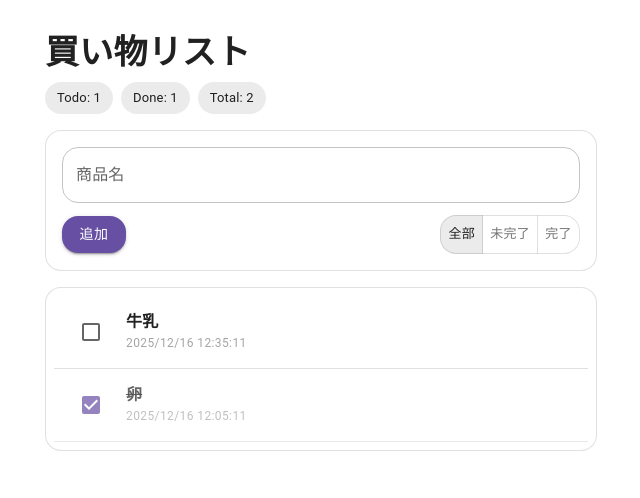
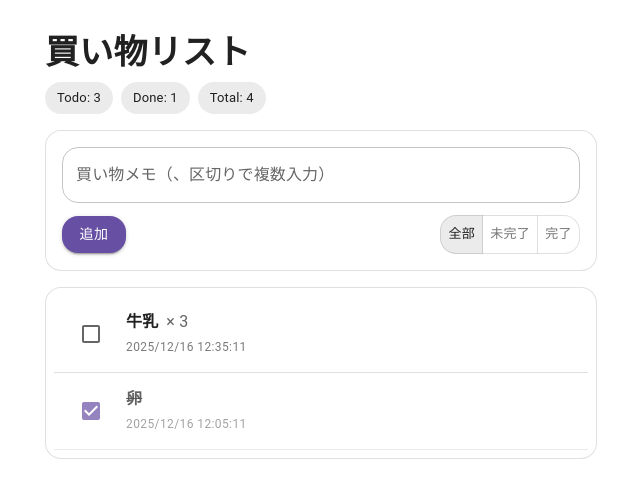
Before and after one commit to masaki0510/shopping-list, a Next.js app: page / in a window 1280 px wide. Shown: the top 498 px of the page, without its empty margins (319-959 px from the left). Built offline with nearby package versions, Linux system fonts and the light colour scheme; some icons are missing; what @mui/material-nextjs would draw is missing.

Commit message:
feat: 同名アイテムを自動マージして×n表示

```diff
--- a/app/page.tsx
+++ b/app/page.tsx
@@ -20,11 +20,11 @@ import {
   Chip,
 } from "@mui/material";
 import DeleteOutlineIcon from "@mui/icons-material/DeleteOutline";
-import { raw } from "@prisma/client/runtime/client";
 
 type Item = {
   id: number;
   name: string;
+  count: number;
   done: boolean;
   createdAt: string;
 };
@@ -34,8 +34,8 @@ export default function Home() {
   const [filter, setFilter] = useState<"all" | "todo" | "done">("all");
 
   const [items, setItems] = useState<Item[]>([
-    { id: 1, name: "牛乳", done: false, createdAt: new Date().toISOString() },
-    { id: 2, name: "卵",  done: true, createdAt: new Date(Date.now() - 1000 * 60 * 30).toISOString() },
+    { id: 1, name: "牛乳", count: 3, done: false, createdAt: new Date().toISOString() },
+    { id: 2, name: "卵", count: 1, done: true, createdAt: new Date(Date.now() - 1000 * 60 * 30).toISOString() },
   ]);
 
   const filtered = useMemo(() => {
@@ -45,47 +45,63 @@ export default function Home() {
   }, [items, filter]);
 
   const stats = useMemo(() => {
-    const total = items.length;
-    const done = items.filter((i) => i.done).length;
+    const total = items.reduce((sum, i) => sum + i.count, 0);
+    const done = items.filter((i) => i.done).reduce((sum, i) => sum + i.count, 0);
     return { total, done, todo: total - done };
   }, [items]);
 
   const addItem = () => {
-    const raw = name;
-    if (!raw.trim()) return;
+    if (!name.trim()) return;
 
-    const names = raw
-      .split(/[、,]/)        // 全角・半角カンマ対応
-      .map(s => s.trim())
+    const names = name
+      .split(/[、,]/)
+      .map((s) => s.trim())
       .filter(Boolean);
 
     if (names.length === 0) return;
 
-    const nextItems = names.map((n) => ({
-      id: Date.now() + Math.random(),
+    const now = new Date().toISOString();
+
+    setItems((prev) => {
+      const map = new Map<string, Item>();
+      for (const item of prev) map.set(item.name, item);
+
+      for (const n of names) {
+        const existing = map.get(n);
+        if (existing) {
+          map.set(n, {
+            ...existing,
+            count: existing.count + 1,
+            done: false,
+            createdAt: now,
+          });
+        } else {
+          map.set(n, {
+            id: Date.now() + Math.floor(Math.random() * 1000000),
             name: n,
-      quantity: null,
-      memo: null,
+            count: 1,
             done: false,
-      createdAt: new Date().toISOString(),
-    }));
+            createdAt: now,
+          });
+        }
+      }
 
-    setItems((prev) => [...nextItems, ...prev]);
+      return Array.from(map.values()).sort((a, b) => {
+        if (a.done !== b.done) return a.done ? 1 : -1;
+        return b.createdAt.localeCompare(a.createdAt);
+      });
+    });
+
     setName("");
   };
 
   const toggleDone = (id: number) => {
-  setItems((prev) =>
-    prev.map((item) =>
-      item.id === id ? { ...item, done: !item.done } : item
-    )
-  );
+    setItems((prev) => prev.map((item) => (item.id === id ? { ...item, done: !item.done } : item)));
   };
 
   const removeItem = (id: number) => {
     setItems((prev) => prev.filter((item) => item.id !== id));
   };
-
 
   return (
     <Container maxWidth="sm" sx={{ py: 4 }}>
@@ -105,13 +121,12 @@ export default function Home() {
         <Paper variant="outlined" sx={{ p: 2 }}>
           <Stack spacing={1.5}>
             <TextField
-              label="商品名"
-              placeholder="例：牛乳"
+              label="買い物メモ（、区切りで複数入力）"
+              placeholder="例：牛乳、卵、トイレットペーパー"
               value={name}
               onChange={(e) => setName(e.target.value)}
               fullWidth
             />
-
 
             <Stack direction="row" spacing={1} alignItems="center">
               <Button onClick={addItem}>追加</Button>
@@ -163,14 +178,14 @@ export default function Home() {
                         >
                           {item.name}
                         </Typography>
+
+                        {item.count > 1 && <Typography sx={{ opacity: 0.7 }}>× {item.count}</Typography>}
                       </Stack>
                     }
                     secondary={
-                      <Stack spacing={0.5}>
                       <Typography variant="caption" sx={{ opacity: 0.6 }}>
                         {new Date(item.createdAt).toLocaleString("ja-JP")}
                       </Typography>
-                      </Stack>
                     }
                   />
                 </ListItem>
```
Lines whose indentation alone changed are shown as unchanged.
